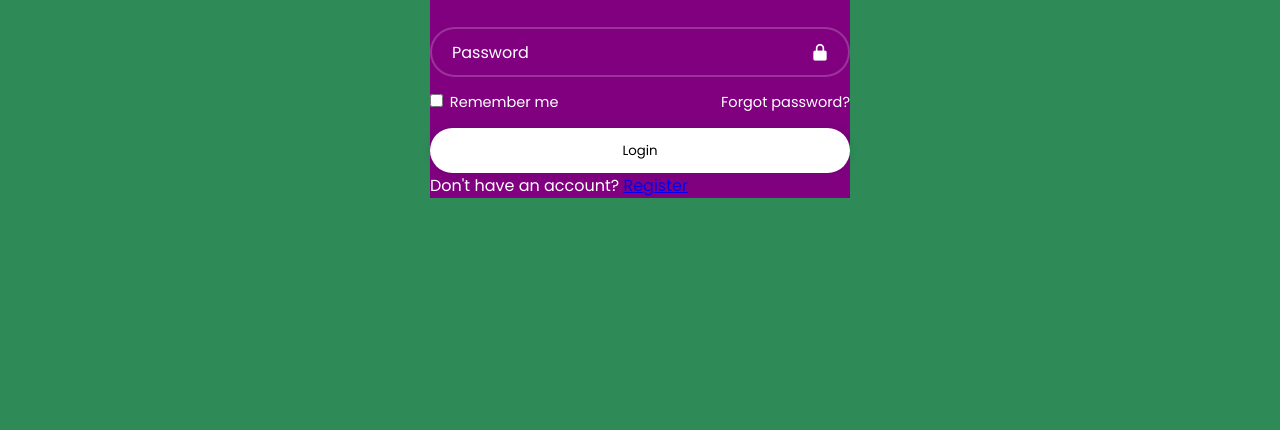
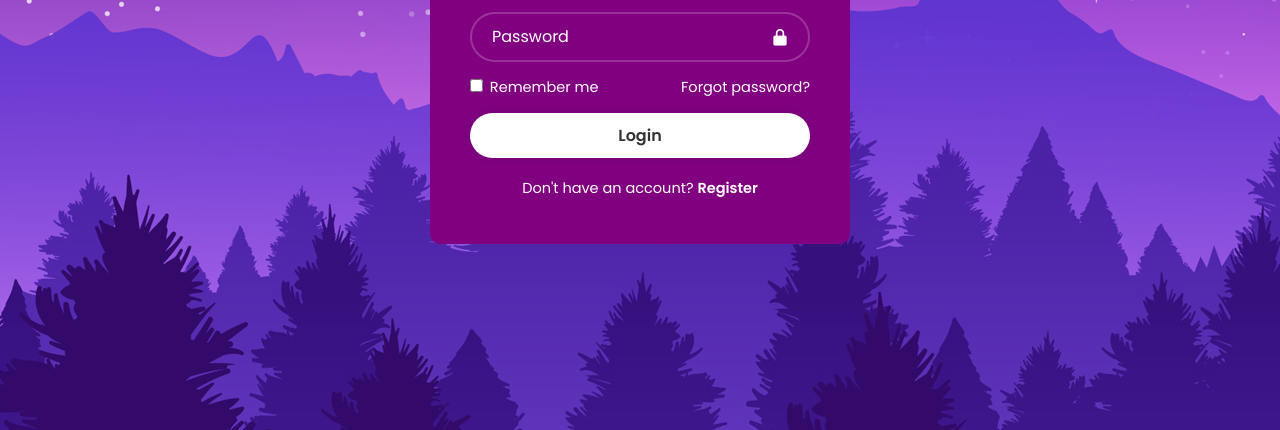
Before and after one commit to eliasaraujx/login-form-html-css, a plain HTML site: page index.html in a window 1280 px wide. Shown: the part 370-800 px from the top of the page. Drawn offline with nearby package versions, Linux system fonts and the light colour scheme.

Commit message:
Update styles.css

```diff
--- a/styles.css
+++ b/styles.css
@@ -12,13 +12,15 @@ body {
 	justify-content: center;
 	align-items: center;
 	min-height: 100vh;
-	background: seagreen;
+	background: url('img.jpg') no-repeat;
 }
 
 .wrapper {
 	width: 420px;
 	background: purple;
 	color: #fff;
+	border-radius: 10px;
+	padding: 30px 40px;
 }
 
 .wrapper h1 {
@@ -89,4 +91,23 @@ body {
 	border-radius: 40px;
 	box-shadow: 0 0 10px rgba(0, 0, 0, .1);
 	cursor: pointer;
+	font-size: 16px;
+	color: #333;
+	font-weight: 600;
 }
+
+.wrapper .register-link {
+	font-size: 14.5px;
+	text-align: center;
+	margin: 20px 0 15px;
+}
+
+.register-link p a {
+	color: #fff;
+	text-decoration: none;
+	font-weight: 600;
+}
+
+.register-link p a:hover {
+	text-decoration: underline;
+}
```
Also changed, not shown: img.jpg (added).
